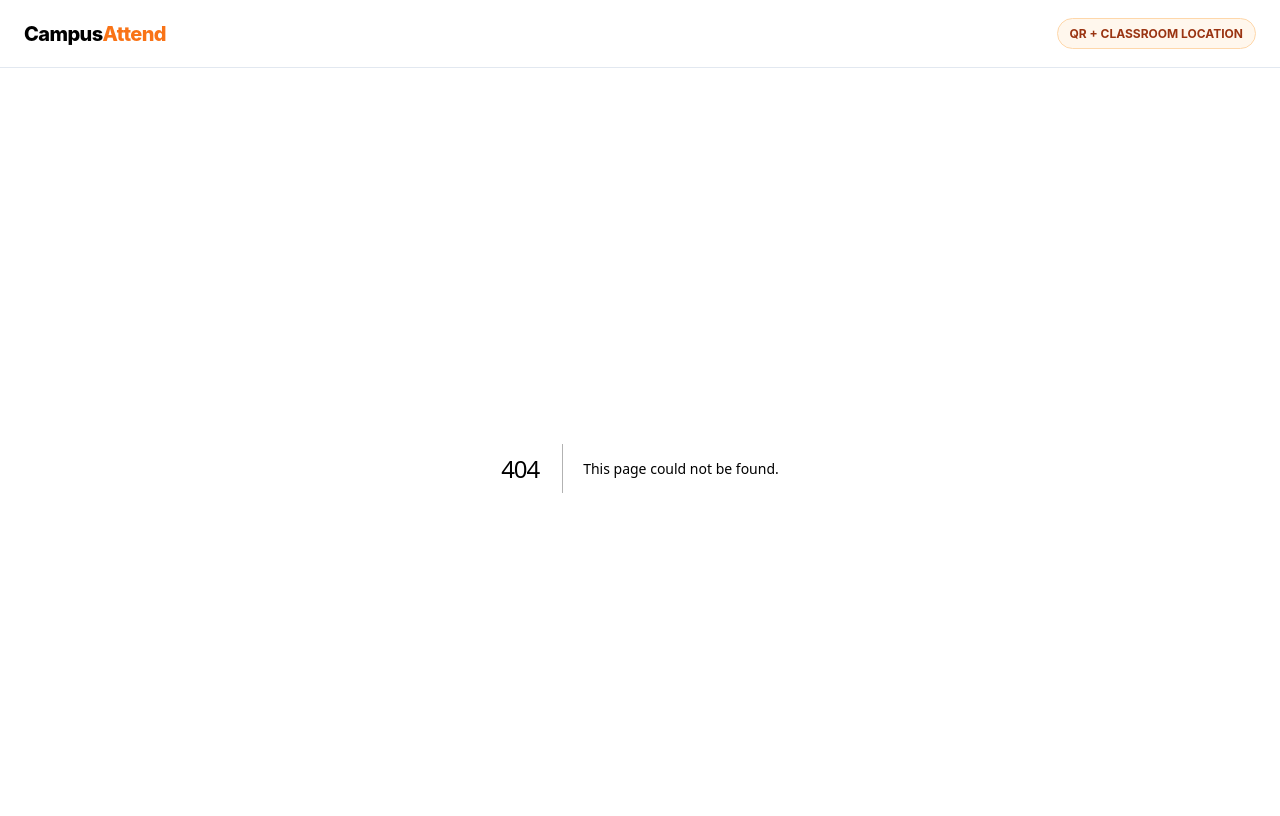
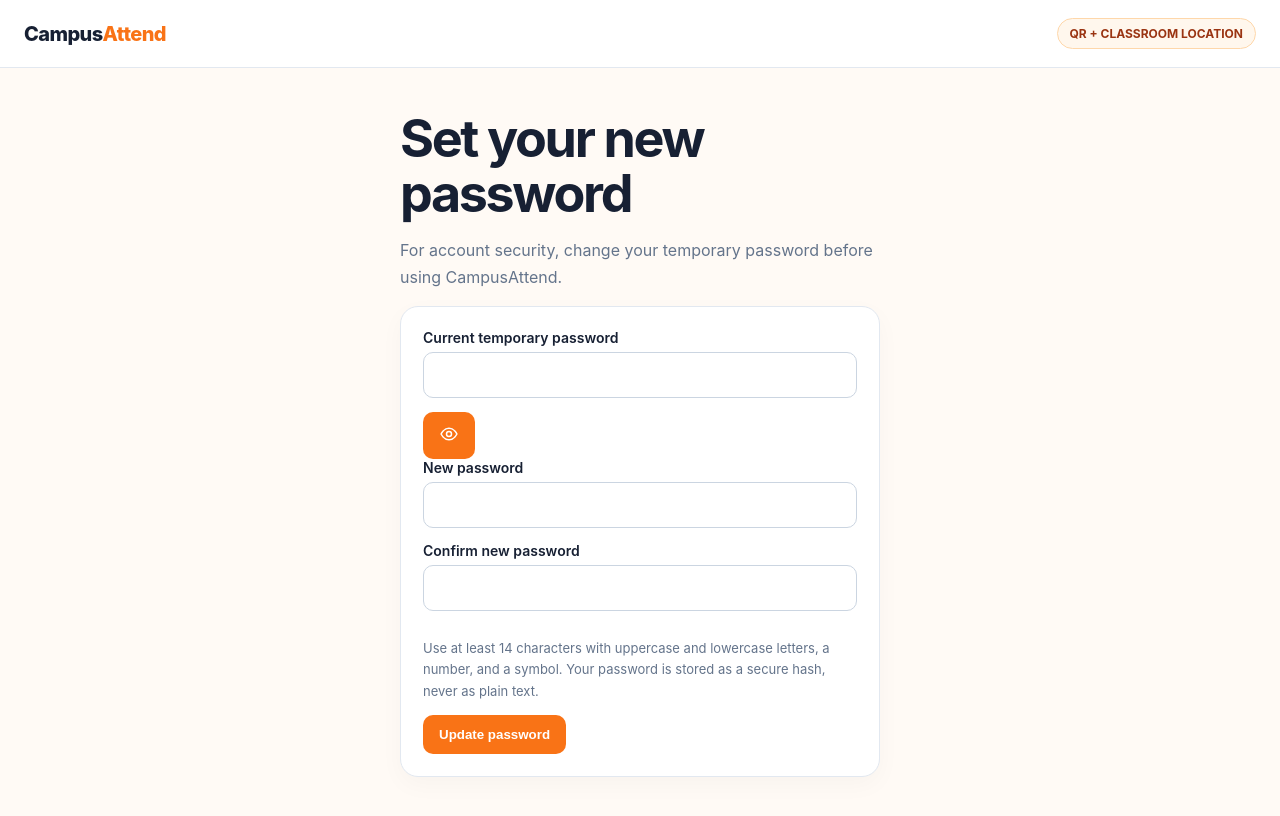
Before and after one commit to akkalatejaswaroop/New_attendance, a Next.js app: page /change-password in a window 1280 px wide. Before the commit this address had no page. Shown: the top 816 px of the page. Built offline with nearby package versions, Linux system fonts and the light colour scheme.

Commit message:
Add mandatory first-login password setup page

```diff
--- /dev/null
+++ b/src/app/change-password/page.tsx
@@ -0,0 +1,61 @@
+"use client";
+
+import { FormEvent, useState } from "react";
+
+export default function ChangePasswordPage() {
+  const [showPasswords, setShowPasswords] = useState(false);
+  const [error, setError] = useState("");
+  const [success, setSuccess] = useState("");
+  const [busy, setBusy] = useState(false);
+
+  async function submit(event: FormEvent<HTMLFormElement>) {
+    event.preventDefault();
+    setError("");
+    setSuccess("");
+    setBusy(true);
+    const form = new FormData(event.currentTarget);
+    try {
+      const response = await fetch("/api/v1/auth/change-password", {
+        method: "POST",
+        headers: { "Content-Type": "application/json" },
+        body: JSON.stringify({
+          currentPassword: form.get("currentPassword"),
+          newPassword: form.get("newPassword"),
+          confirmPassword: form.get("confirmPassword")
+        })
+      });
+      const data = await response.json();
+      if (!response.ok) throw new Error(data.error || "Unable to change password");
+      setSuccess("Password updated. Opening your dashboard…");
+      window.location.href = "/dashboard";
+    } catch (err) {
+      setError(err instanceof Error ? err.message : "Unable to change password");
+    } finally {
+      setBusy(false);
+    }
+  }
+
+  const eye = <svg viewBox="0 0 24 24" width="20" height="20" fill="none" stroke="currentColor" strokeWidth="1.8" strokeLinecap="round" strokeLinejoin="round" aria-hidden="true">
+    {showPasswords ? <><path d="M3 3l18 18" /><path d="M10.6 10.6a2 2 0 0 0 2.8 2.8" /><path d="M9.9 5.2A11.4 11.4 0 0 1 12 5c5 0 8.5 4.5 9.5 7a12 12 0 0 1-3 4.2" /><path d="M6.2 6.2A13.2 13.2 0 0 0 2.5 12c1 2.5 4.5 7 9.5 7a10.7 10.7 0 0 0 3.2-.5" /></> : <><path d="M2.5 12s3.5-7 9.5-7 9.5 7 9.5 7-3.5 7-9.5 7-9.5-7-9.5-7Z" /><circle cx="12" cy="12" r="3" /></>}
+  </svg>;
+
+  return <main style={{ maxWidth: 520 }}>
+    <h1>Set your new password</h1>
+    <p>For account security, change your temporary password before using CampusAttend.</p>
+    <form className="card" onSubmit={submit}>
+      <label htmlFor="currentPassword">Current temporary password</label>
+      <div className="password-field">
+        <input id="currentPassword" name="currentPassword" type={showPasswords ? "text" : "password"} autoComplete="current-password" required maxLength={200} />
+        <button className="password-toggle" type="button" onClick={() => setShowPasswords(value => !value)} aria-label={showPasswords ? "Hide passwords" : "Show passwords"} title={showPasswords ? "Hide passwords" : "Show passwords"}>{eye}</button>
+      </div>
+      <label htmlFor="newPassword">New password</label>
+      <input id="newPassword" name="newPassword" type={showPasswords ? "text" : "password"} autoComplete="new-password" required minLength={14} maxLength={200} />
+      <label htmlFor="confirmPassword">Confirm new password</label>
+      <input id="confirmPassword" name="confirmPassword" type={showPasswords ? "text" : "password"} autoComplete="new-password" required minLength={14} maxLength={200} />
+      <p className="small">Use at least 14 characters with uppercase and lowercase letters, a number, and a symbol. Your password is stored as a secure hash, never as plain text.</p>
+      {error && <p role="alert" style={{ color: "#b91c1c" }}>{error}</p>}
+      {success && <p role="status" style={{ color: "#166534" }}>{success}</p>}
+      <button type="submit" disabled={busy}>{busy ? "Updating password…" : "Update password"}</button>
+    </form>
+  </main>;
+}
```
